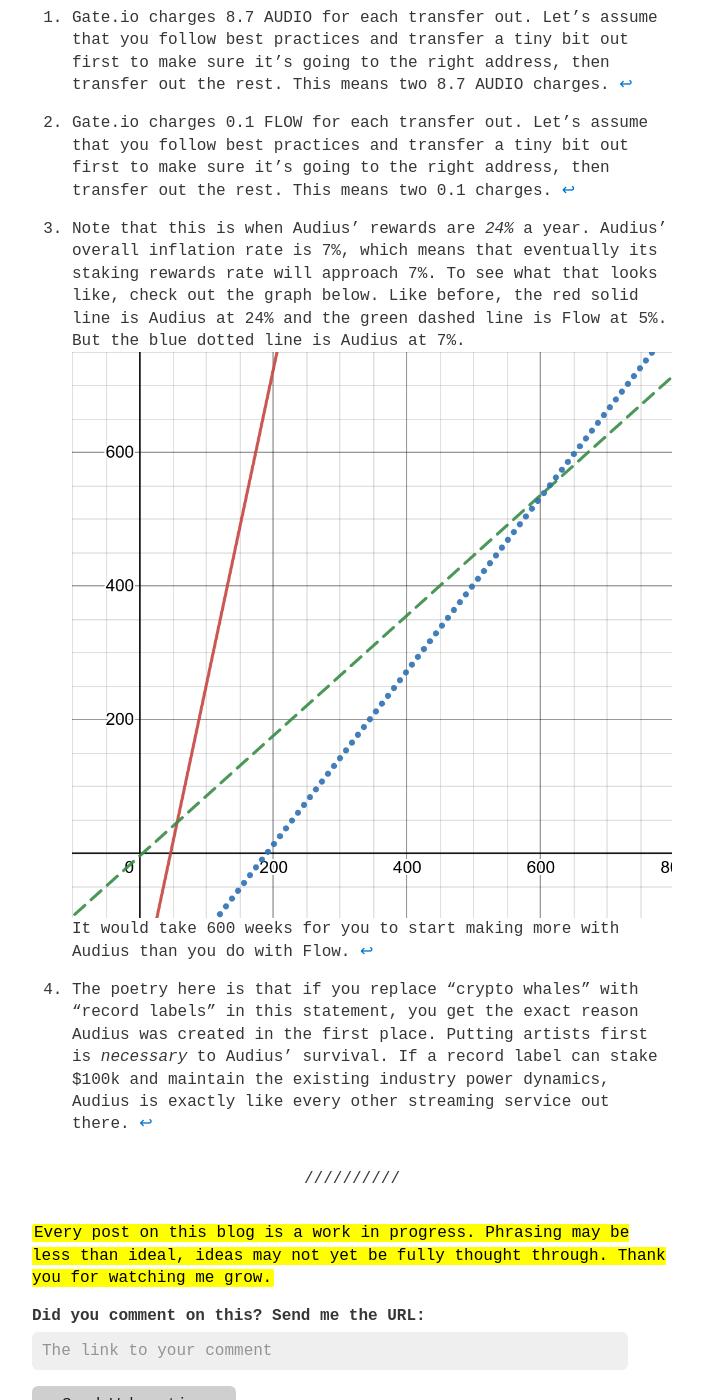
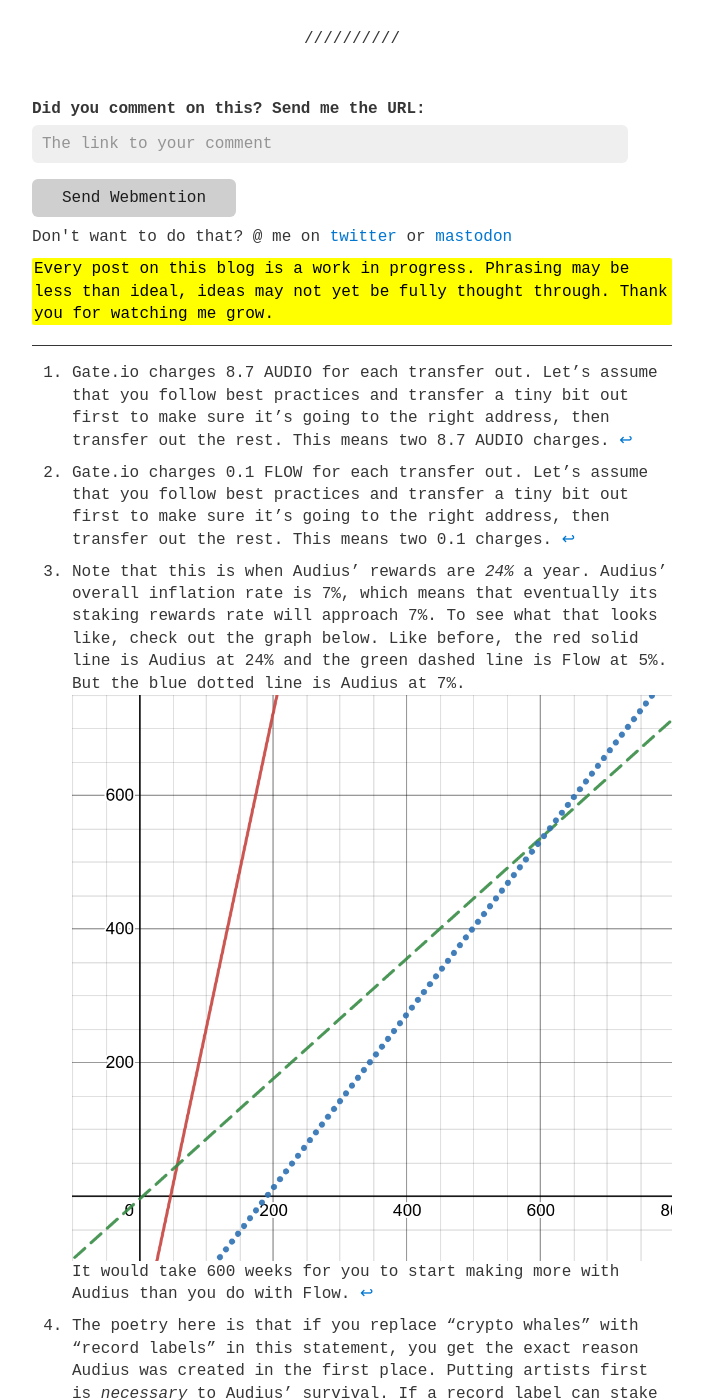
Before and after one commit to person-al/person-al.github.io, a Jekyll site: the page built from _posts/2021-09-22-🌳-ethereum-is-killing-your-startup.md, in a window 1280 px wide and 1400 px high, scrolled down 8272 px. Shown: the whole window, without its empty margins (288-991 px from the left). Built offline with Jekyll 4.4.1, drawn with Linux system fonts in a browser that asks for light colours.

Commit message:
move footnotes to the bottom of the page and minor css tweaks

```diff
--- a/_includes/comment_form.html
+++ b/_includes/comment_form.html
@@ -1,4 +1,4 @@
-<form action="{{site.webmention_link}}" method="post" target="_blank" style="margin-top: 16px;">
+<form id="comment_form" action="{{site.webmention_link}}" method="post" target="_blank" style="margin-top: 16px;">
     <label for="source"><b>Did you comment on this? Send me the URL:</b></label>
     <input type="url" name="source" id="source" placeholder="The link to your comment" style="margin-bottom: 14px; width: 90%; display: block;">
     <div hidden>
--- a/_layouts/post.html
+++ b/_layouts/post.html
@@ -3,7 +3,6 @@
 ---
 
 {%-include back_link.html-%}
-
 <article class="h-entry hentry">
   <p class="post-meta">
     <time class="no-formatting dt-published published" datetime="{{ page.date }}">{{ page.date | date: site.theme_config.date_format }}</time>
@@ -15,10 +14,12 @@
 
   <h1 class="p-name entry-title">{{ page.title }}</h1>
 
-  <div class="e-content entry-content">{{ content }}</div>
-  <hr/>
-  <mark>{{site.disclaimer}}</mark>
-  {%- include comment_form.html -%}
+  <div class="e-content entry-content post-contents">
+    {{ content }}
+    <hr/>
+    {%- include comment_form.html -%}
+    <mark>{{site.disclaimer}}</mark>
+  </div>
 
   <a hidden class="u-url url" href="{{ site.url | append: page.url }}">permalink</a>
   <a hidden rel="author" class="p-author h-card" href="{{ "/" | relative_url }}">
--- a/_sass/no-style-please.scss
+++ b/_sass/no-style-please.scss
@@ -5,6 +5,15 @@
   text-align: center;
   font-family: 'Amiri', serif;
   font-size: 25px;
+}
+
+// Moving footnotes to the bottom of the page
+.post-contents{
+  display: flex;
+  flex-direction: column;
+}
+.footnotes{
+  order:2;
 }
 
 
@@ -22,13 +31,13 @@
 
 time.no-formatting { background: none !important; }
 
-h2, h3, h4, h5, h6 { margin-top: 3rem !important; }
+// h2, h3, h4, h5, h6 { margin-top: 0.5rem !important; }
 
 hr { margin: 2rem 0 !important; }
 
-p { margin: 1rem 0 !important; }
+p { margin: 0.6rem 0 !important; }
 
-li { margin: 0.4rem 0 !important; }
+// li { margin: 0.3rem 0 !important; }
 
 .w {
   width: fit-content !important;
@@ -49,6 +58,7 @@
 
 .footnotes {
   border-top: thin solid;
+  margin-top: 20px;
 }
 
 table { width: 100% !important; }
```
